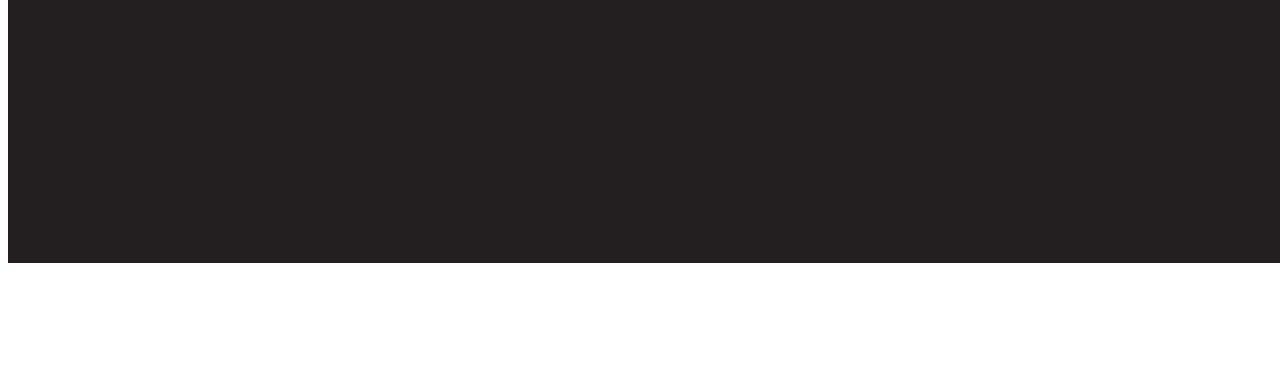
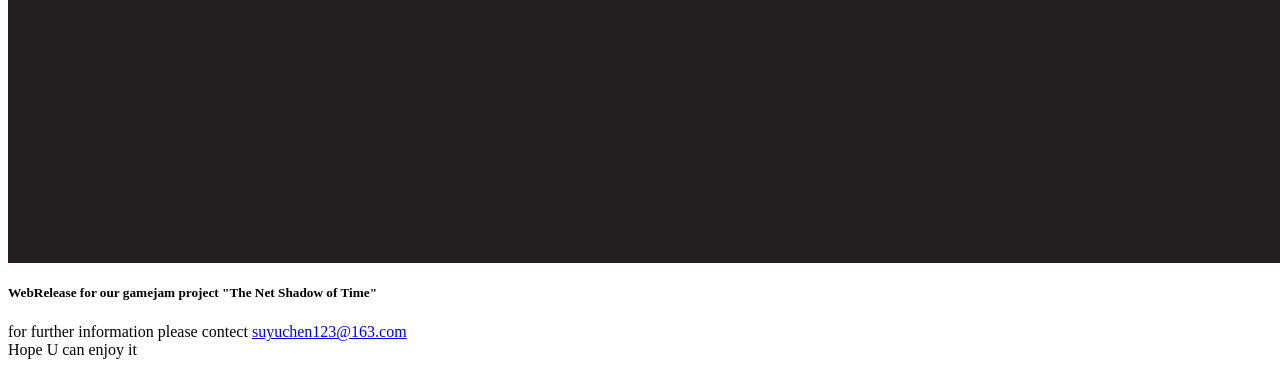
Before and after one commit to suyuchen123/SashimiHeart.github.io, a plain HTML site: page index.html in a window 1280 px wide. Shown: the part 513-880 px from the top of the page. Before the commit the page ends 800 px from the top, so only its background shows below. Drawn offline with Linux system fonts and the light colour scheme; no server answers.

Commit message:
change index info

```diff
--- a/index.html
+++ b/index.html
@@ -11,5 +11,8 @@
   </head>
   <body>
     <div id="gameContainer" style="width: 1336px; height: 768px; margin: auto"></div>
+    <h5>WebRelease for our gamejam project "The Net Shadow of Time" </h5>
+    <div>for further information please contect <a href="mailto:suyuchen123@163.com">suyuchen123@163.com</a> </div>
+    <div> Hope U can enjoy it</div>
   </body>
 </html>
```
